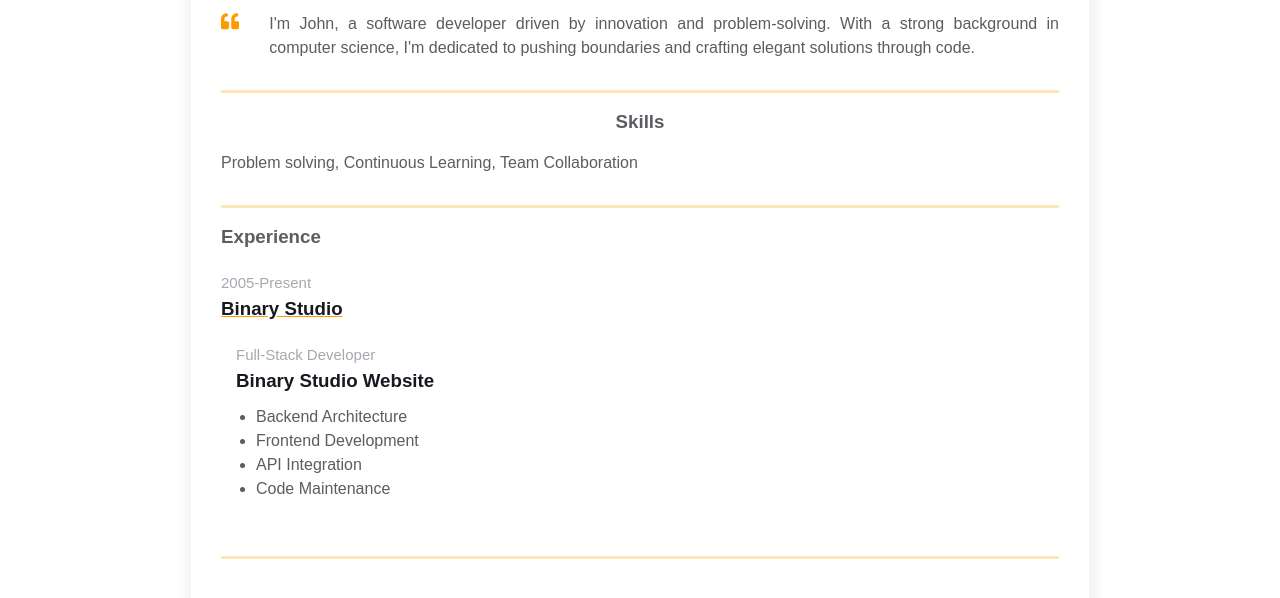
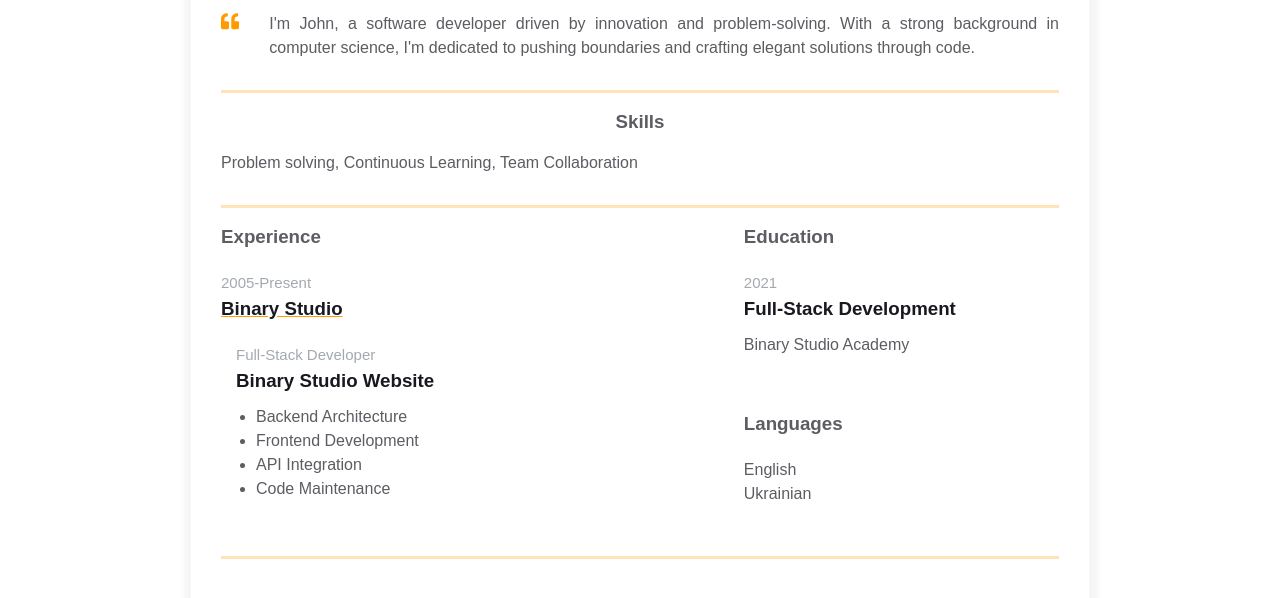
Before and after one commit to alf-007/homepage, a plain HTML site: page index.html in a window 1280 px wide. Shown: the part 362-960 px from the top of the page. Drawn offline with Linux system fonts and the light colour scheme.

Commit message:
Add Additional info

```diff
--- a/index.html
+++ b/index.html
@@ -110,7 +110,23 @@
                   </div>
                 </div>
               </div>
-              <div class="additional-info fv"></div>
+              <div class="additional-info fv"><div class="additional-info fv">
+                <div class="additional-info__education">
+                  <h3 class="additional-info__education-header">Education</h3>
+                  <div class="additional-info__education-university">
+                    <span class="additional-info__education-university-durability"> 2021 </span>
+                    <h3 class="additional-info__education-university-speciality">Full-Stack Development</h3>
+                    <p class="additional-info__education-university-name">Binary Studio Academy</p>
+                  </div>
+                </div>
+
+                <div class="additional-info__languages">
+                  <h3 class="additional-info__languages-header">Languages</h3>
+                  <p class="additional-info__languages-item">English</p>
+                  <p class="additional-info__languages-item">Ukrainian</p>
+                </div>
+              </div>
+            </div>
             </div>
           </div>
         </div>
```
